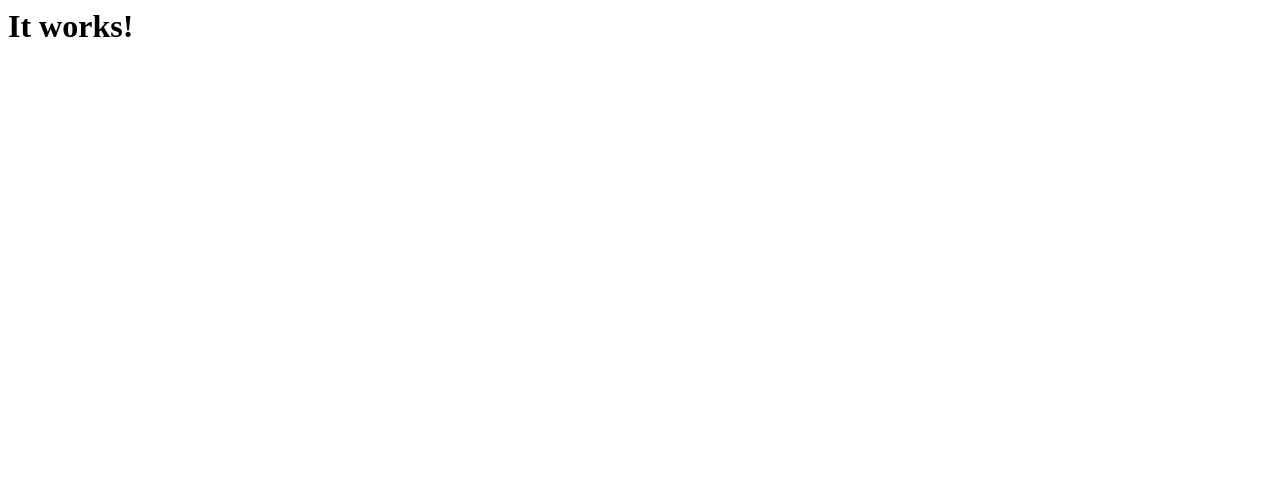
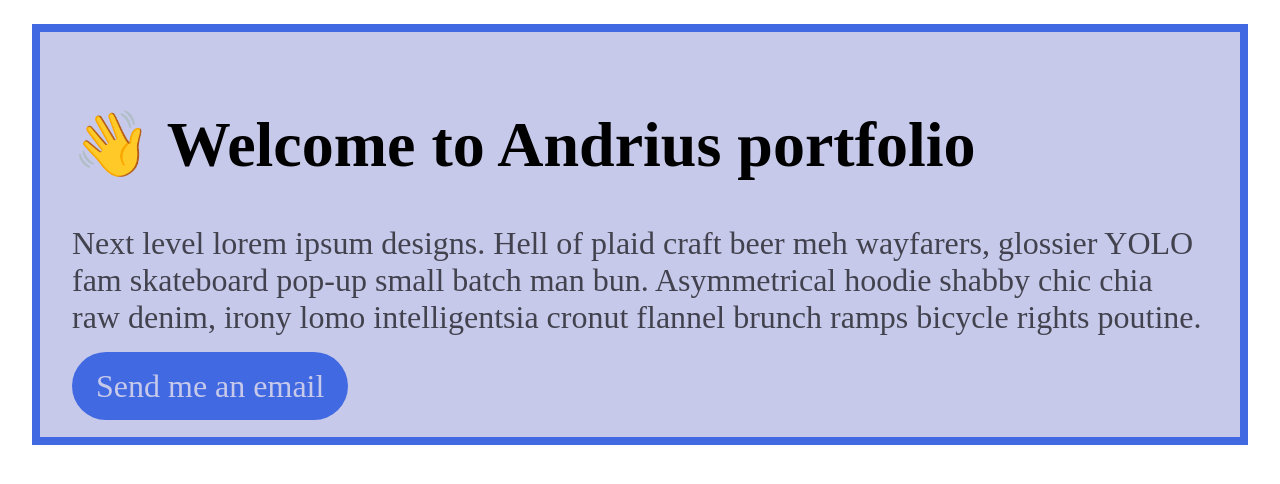
Before and after one commit to andriusgra/andriusgra.github.io, a plain HTML site: page index.html in a window 1280 px wide. Drawn offline with Linux system fonts and the light colour scheme.

Commit message:
Changes made from first session

```diff
--- a/index.html
+++ b/index.html
@@ -1 +1,17 @@
-<h1>It works!</h1>
+<!DOCTYPE html>
+<html>
+    <!-- Meta data goes in the <head> -->
+    <head>
+        <title>Andrius Grabauskas portfolio</title>
+        <link rel="stylesheet" href="style.css">
+    </head>
+
+    <!-- Content goes in the <body> -->
+    <body>
+        <div>
+            <h1>👋 Welcome to Andrius portfolio</h1>
+            <p>Next level lorem ipsum designs. Hell of plaid craft beer meh wayfarers, glossier YOLO fam skateboard pop-up small batch man bun. Asymmetrical hoodie shabby chic chia raw denim, irony lomo intelligentsia cronut flannel brunch ramps bicycle rights poutine.</p>
+            <a href="#">Send me an email</a>
+        </div>
+    </body>
+</html>
--- /dev/null
+++ b/style.css
@@ -0,0 +1,23 @@
+body {
+    font-family: Sora;
+    font-size: 2rem;
+}
+
+div {
+    padding: 32px;
+    margin: 24px;
+    border: 8px solid royalblue;
+    background: rgb(199, 201, 235);
+}
+
+p {
+    color: rgba(0, 0, 0, 0.671);
+}
+
+a {
+    text-decoration: none;
+    color:rgb(199, 201, 235);
+    background: royalblue;
+    padding: 16px 24px 16px 24px;
+    border-radius: 40px;
+}
```
